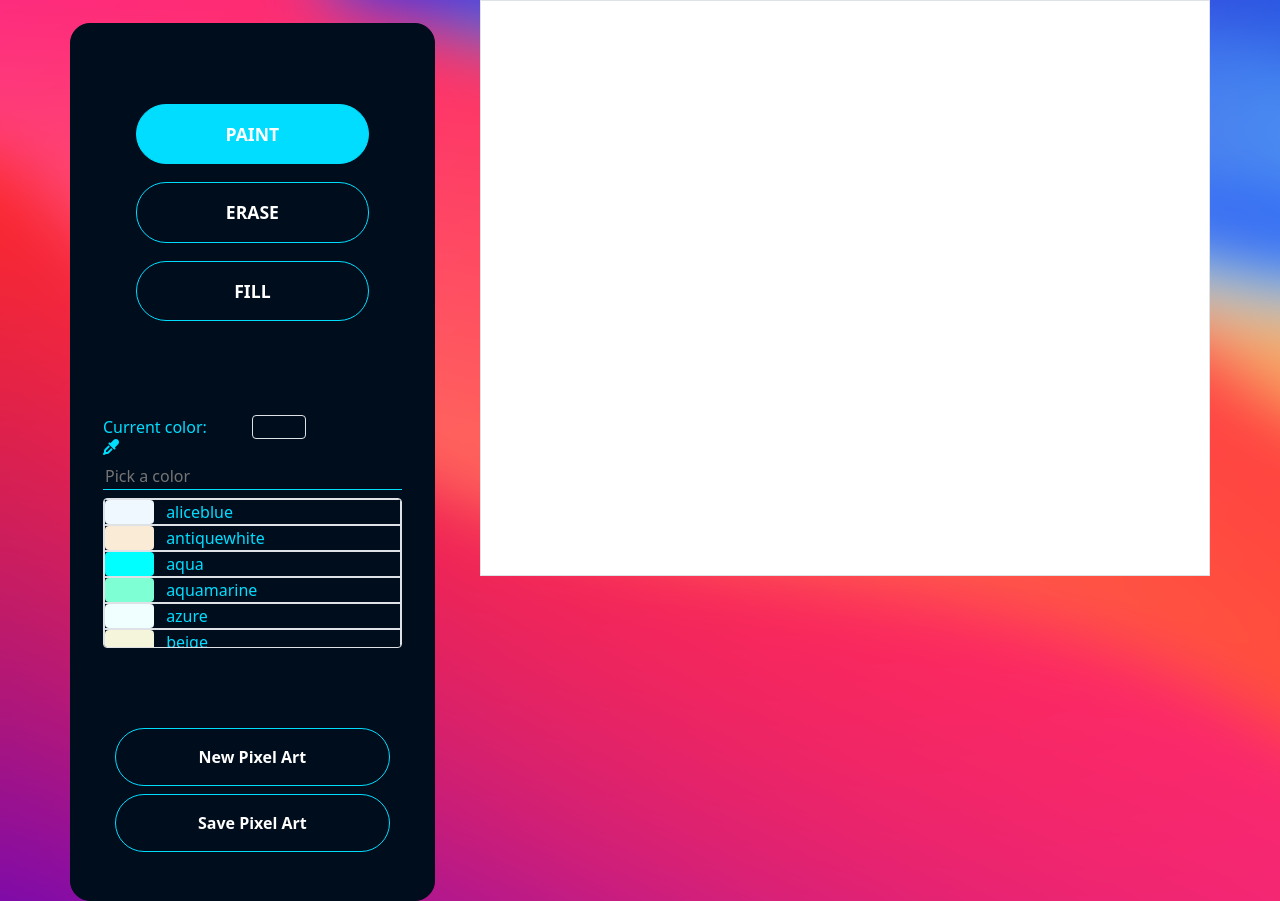
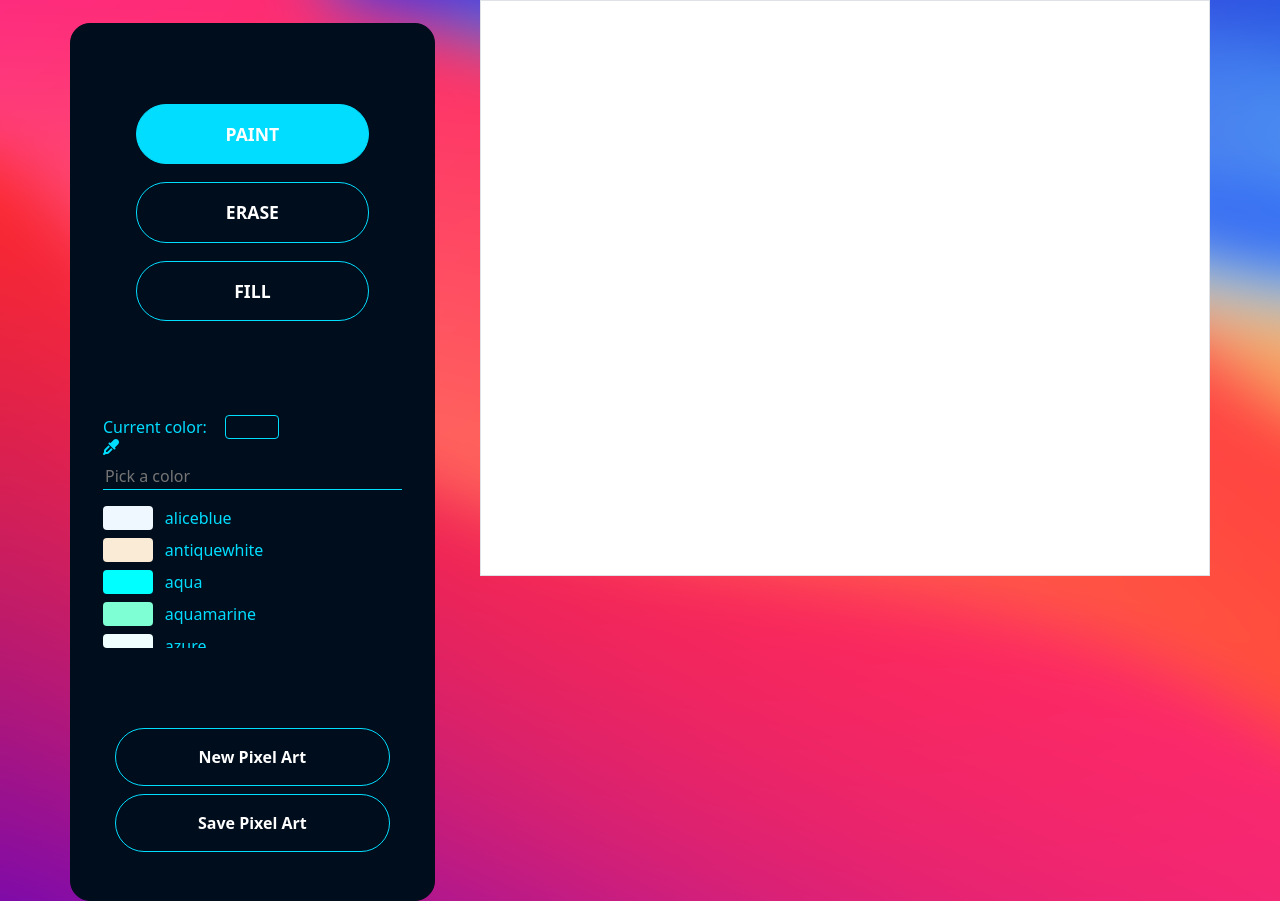
Before and after one commit to VaughnValle/bfs-visualizer, a React (Create React App) app in the folder frontend/: page / in a window 1280 px wide. Built offline with nearby package versions, Linux system fonts and the light colour scheme; the HTML template or start-up script is replaced by a standard one.

Commit message:
resolved conflicts

```diff
--- a/frontend/src/components/ColorSearch.js
+++ b/frontend/src/components/ColorSearch.js
@@ -1,5 +1,6 @@
 import React, { useState } from 'react'
 import COLORS from '../constants/Colors';
+import '../css/ColorSearch.css';
 import { extractMatchingColors } from '../helpers/Colors';
 
 const ColorSearch = ({
@@ -13,8 +14,8 @@ const ColorSearch = ({
     return (
         <div className="col">
             <div className="row mb-2">
-                <div className="col-6">Current color:</div>
-                <div className="col-2 rounded border" style={{backgroundColor: color}}></div>
+                <div className="col-sm-5">Current color:</div>
+                <div className="col-sm-2 rounded" id="current-color" style={{backgroundColor: color}}></div>
                 <i class="fas fa-eye-dropper" onClick={() => setColorPickerState(true)}></i>
             </div>
             <input
@@ -25,10 +26,10 @@ const ColorSearch = ({
                 placeholder="Pick a color"
                 name='color'
             />
-            <div className="col-12 border overflow-auto rounded" style={{height:'150px'}}>
+            <div className="col-12  overflow-auto rounded" style={{height:'150px'}}>
             {
                 extractMatchingColors(searchQuery).map(colorName => (
-                    <div className="row mx-0 border" onClick={() => setColor(COLORS[colorName])}>
+                    <div className="row mx-0 my-2" onClick={() => setColor(COLORS[colorName])}>
                         <div className="col-2 rounded" style={{backgroundColor: COLORS[colorName]}}></div>
                         <div className="col m-0">{colorName}</div>
                     </div>
--- /dev/null
+++ b/frontend/src/css/ColorSearch.css
@@ -0,0 +1,5 @@
+#current-color {
+    border-style: solid;
+    border-color: #00ddff;
+    border-width: 1px;
+}
```
